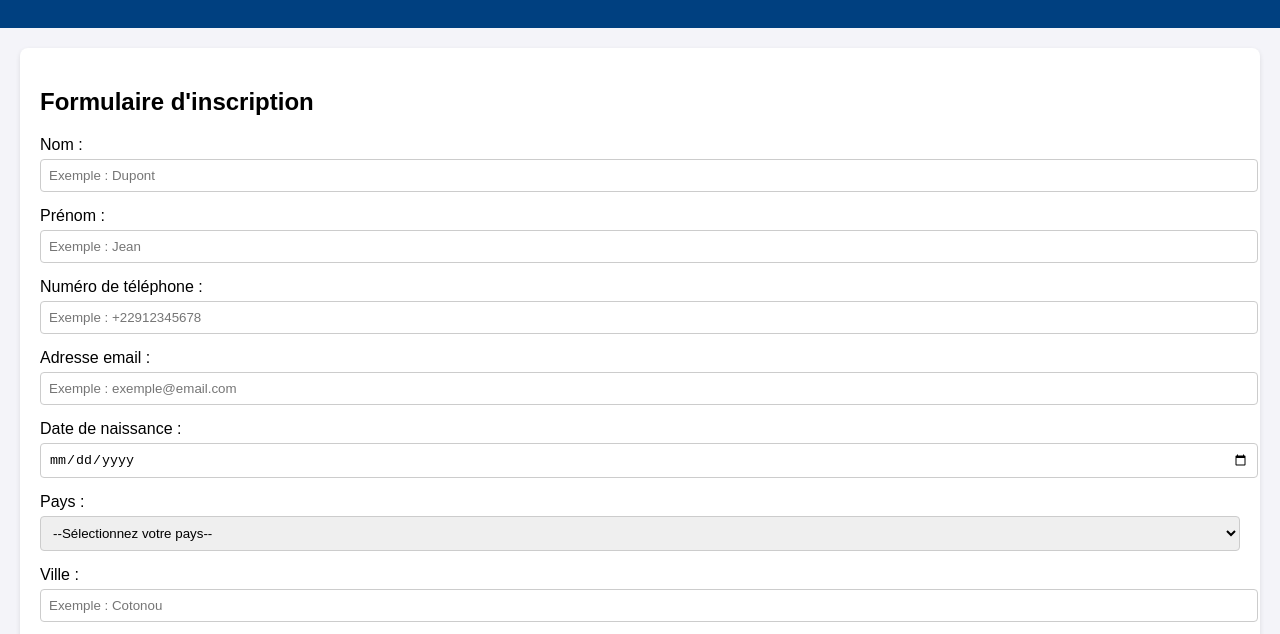
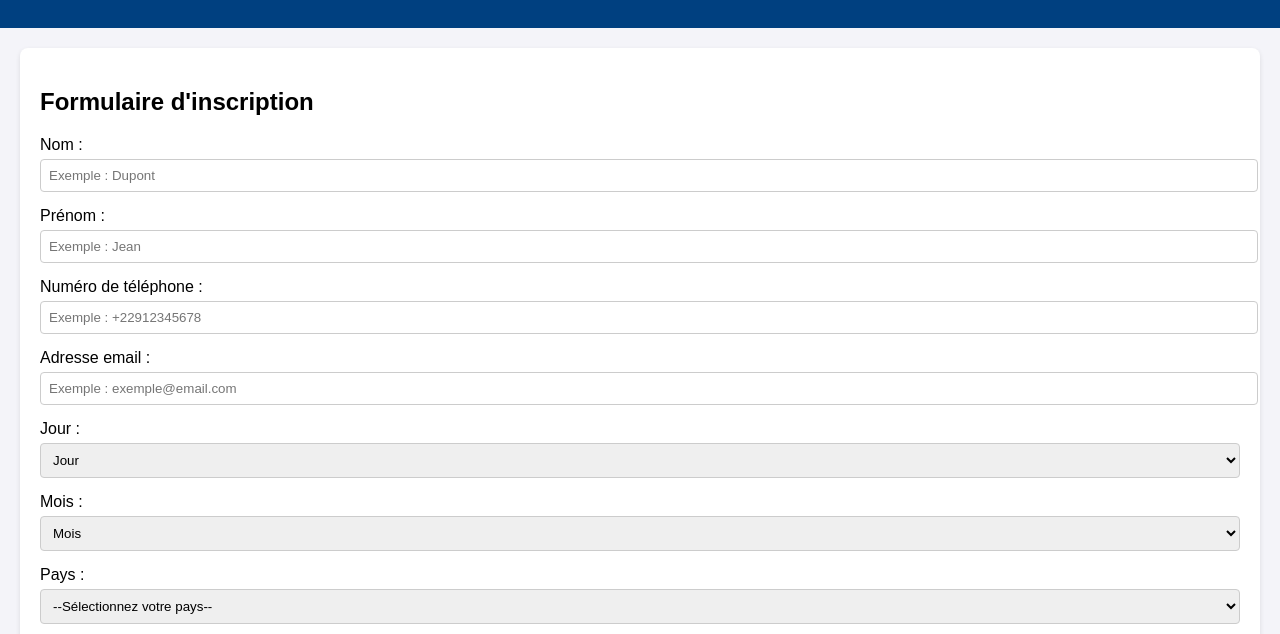
Before and after one commit to kevinshop/Fils.html, a plain HTML site: page index.html in a window 1280 px wide. Shown: the part 116-750 px from the top of the page. Drawn offline with Linux system fonts and the light colour scheme.

Commit message:
Update index.html

```diff
--- a/index.html
+++ b/index.html
@@ -80,8 +80,22 @@
             <label for="email">Adresse email :</label>
             <input type="email" id="email" name="email" placeholder="Exemple : exemple@email.com" required>
 
-            <label for="birthdate">Date de naissance :</label>
-            <input type="date" id="birthdate" name="birthdate" required>
+            <label for="day">Jour :</label>
+      <select id="day" name="day">
+         <option value="">Jour</option>
+         <option value="1">1</option>
+         <option value="2">2</option>
+         <!-- Ajouter les autres jours -->
+      </select>
+
+      <label for="month">Mois :</label>
+      <select id="month" name="month">
+         <option value="">Mois</option>
+         <option value="1">Janvier</option>
+         <option value="2">Février</option>
+         <!-- Ajouter les autres mois -->
+      </select>
+
 
             <label for="country">Pays :</label>
             <select id="country" name="country" required>
```
